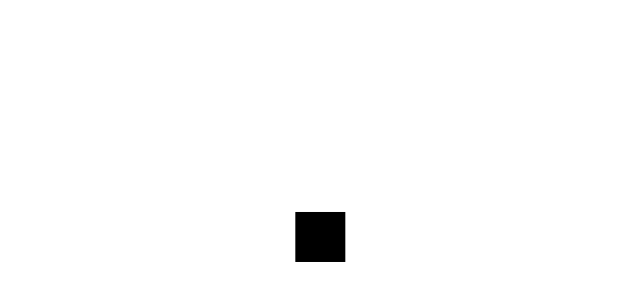
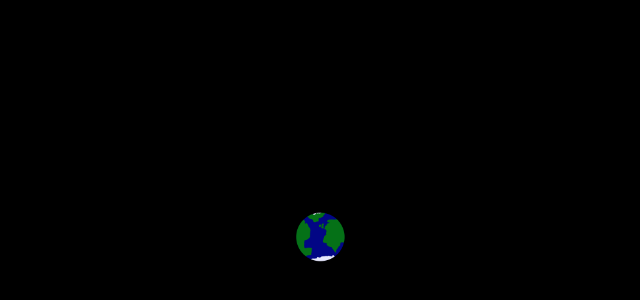
Before and after one commit to Scrumplesplunge/defendtheearth, a plain HTML site: page index.html in a window 1280 px wide. Shown: the part 90-390 px from the top of the page, without its empty margins (388-1028 px from the left). Drawn offline with Linux system fonts and the light colour scheme.

Commit message:
Replaced square with Earth.

```diff
--- a/index.html
+++ b/index.html
@@ -2,6 +2,7 @@
 <html>
   <head>
     <title>Defend The Earth</title>
+    <script src="resources.js"></script>
     <script src="main.js"></script>
     <link rel="stylesheet" href="style.css" />
   </head>
--- a/main.js
+++ b/main.js
@@ -16,7 +16,7 @@ function draw() {
     context.translate(canvas.width / 2, canvas.height / 2);
     var t = Date.now() / 1000;
     context.translate(100 * Math.sin(t), 100 * Math.cos(t));
-    context.fillRect(-25, -25, 50, 50);
+    context.drawImage(images.earth, -25, -25, 50, 50);
   context.restore();
 }
 
--- /dev/null
+++ b/resources.js
@@ -0,0 +1,9 @@
+function image(src) {
+  var out = new Image();
+  out.src = src;
+  return out;
+}
+
+var images = {
+  earth : image("earth.png"),
+};
--- a/style.css
+++ b/style.css
@@ -1,7 +1,8 @@
 #screen {
+  background-color: black;
+  height: 100%;
+  left: 0;
   position: absolute;
   top: 0;
-  left: 0;
   width: 100%;
-  height: 100%;
 }
```
